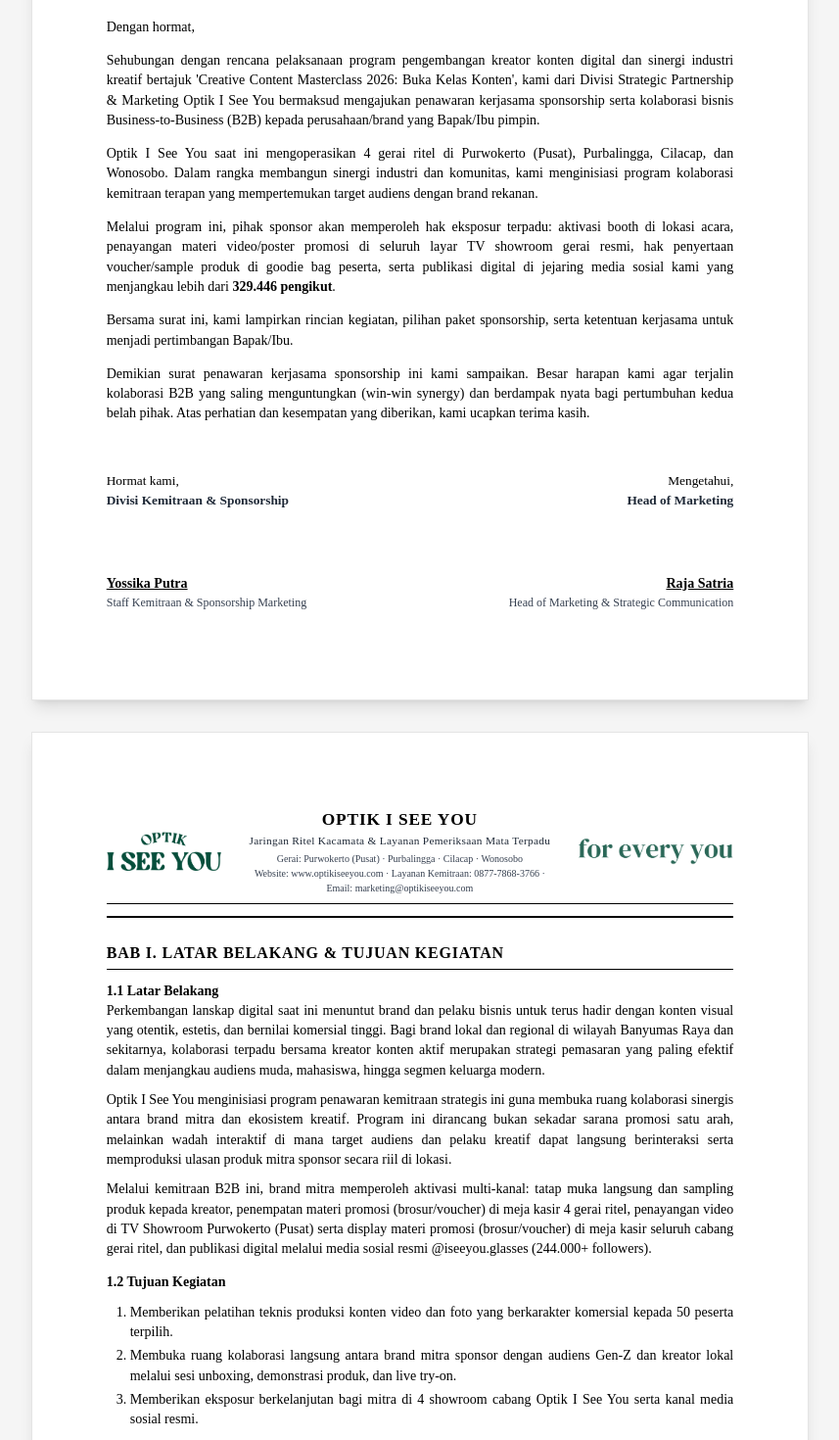
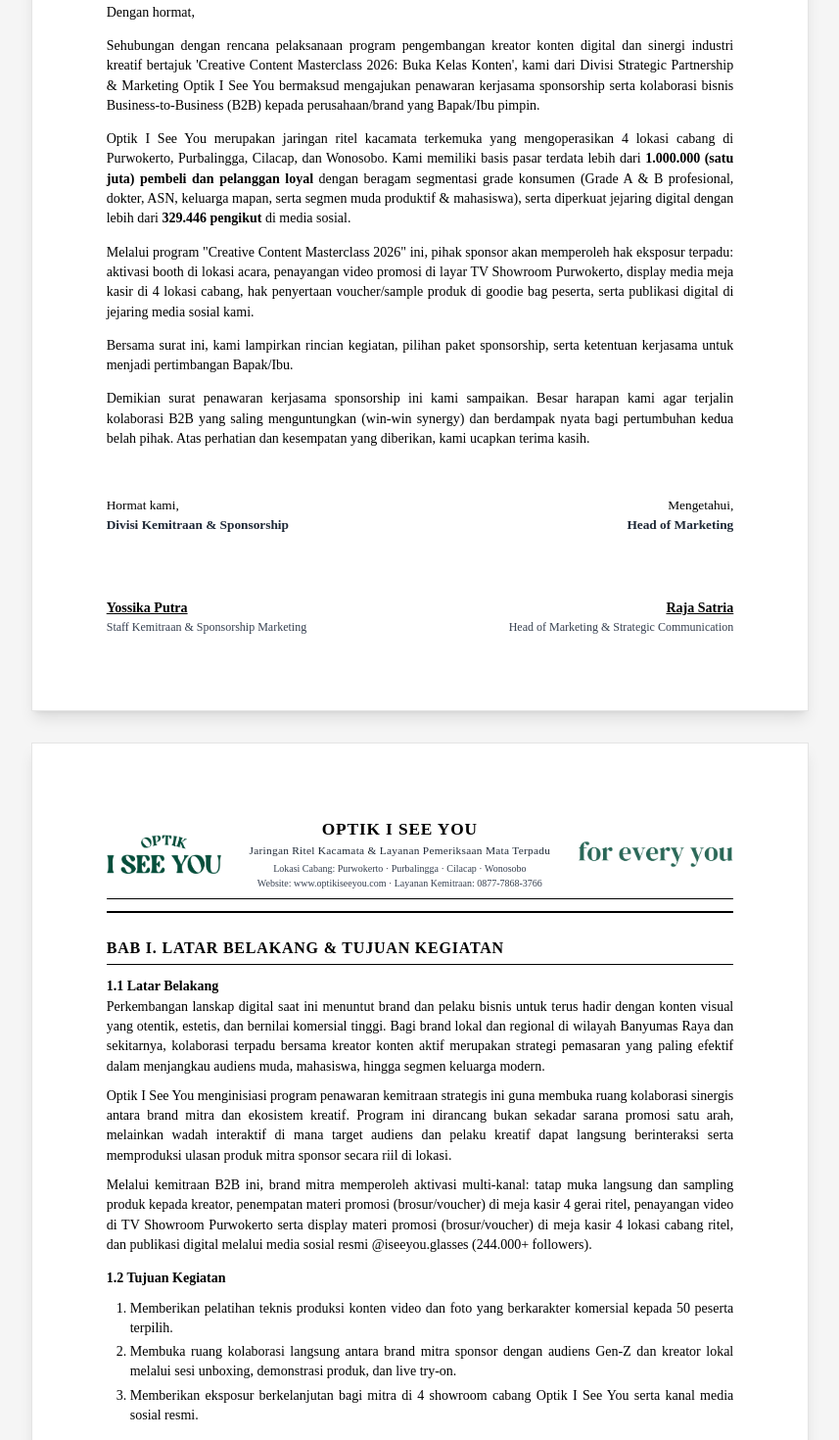
Before and after one commit to Yoshput/IMI, a Next.js app: page /proposal-sponsor in a window 1280 px wide. Shown: the part 1900-3370 px from the top of the page at 98% size, without its empty margins (211-1068 px from the left). Built offline with nearby package versions, Linux system fonts and the light colour scheme; no server answers.

Commit message:
fix(proposal): center cover page vertically and align sponsor proposal with merchant format and 2-col packages layout

```diff
--- a/features/pengajuan/components/SponsorProposalDocument.tsx
+++ b/features/pengajuan/components/SponsorProposalDocument.tsx
@@ -91,11 +91,11 @@
   backgroundText2:
     "Optik I See You menginisiasi program penawaran kemitraan strategis ini guna membuka ruang kolaborasi sinergis antara brand mitra dan ekosistem kreatif. Program ini dirancang bukan sekadar sarana promosi satu arah, melainkan wadah interaktif di mana target audiens dan pelaku kreatif dapat langsung berinteraksi serta memproduksi ulasan produk mitra sponsor secara riil di lokasi.",
   backgroundText3:
-    "Melalui kemitraan B2B ini, brand mitra memperoleh aktivasi multi-kanal: tatap muka langsung dan sampling produk kepada kreator, penempatan materi promosi (brosur/voucher) di meja kasir 4 gerai ritel, penayangan video di TV Showroom Purwokerto (Pusat) serta display materi promosi (brosur/voucher) di meja kasir seluruh cabang gerai ritel, dan publikasi digital melalui media sosial resmi @iseeyou.glasses (244.000+ followers).",
+    "Melalui kemitraan B2B ini, brand mitra memperoleh aktivasi multi-kanal: tatap muka langsung dan sampling produk kepada kreator, penempatan materi promosi (brosur/voucher) di meja kasir 4 gerai ritel, penayangan video di TV Showroom Purwokerto serta display materi promosi (brosur/voucher) di meja kasir 4 lokasi cabang ritel, dan publikasi digital melalui media sosial resmi @iseeyou.glasses (244.000+ followers).",
   picName: "Yossika Putra",
   picRole: "Staff Kemitraan & Sponsorship Marketing",
   picWa: "0877-7868-3766",
-  picEmail: "marketing@optikiseeyou.com",
+  picEmail: "",
   headName: "Raja Satria",
   headRole: "Head of Marketing & Strategic Communication",
   bankName: "Bank Central Asia (BCA) KCU Purwokerto",
@@ -109,7 +109,7 @@
       price: "Rp 5.000.000,-",
       benefits: [
         "Hak pembukaan 1 (satu) booth/stand promosi interaktif eksklusif di lokasi acara (Kuota Terbatas / First-Come First-Served).",
-        "Penayangan video profil / iklan komersial di layar TV Showroom Purwokerto (Pusat) selama 1 (satu) bulan penuh & display brosur di seluruh cabang.",
+        "Penayangan video profil / iklan komersial di layar TV Showroom Purwokerto selama 1 (satu) bulan penuh & display brosur di seluruh lokasi cabang.",
         "Sesi presentasi / product demo di panggung utama selama 15 menit.",
         "Pencantuman logo ukuran BESAR pada backdrop panggung, x-banner, flyer cetak, dan frame photobooth.",
         "Penyertaan produk sampling / voucher resmi di dalam goodie bag seluruh peserta dan narasumber.",
@@ -123,9 +123,9 @@
       tagline: "Visibilitas Ritel & Digital Kampanye",
       price: "Rp 3.000.000,-",
       benefits: [
-        "Penayangan video profil / iklan di layar TV Showroom Purwokerto (Pusat) selama 2 (dua) minggu & display materi promosi (flyer/voucher) di meja kasir seluruh gerai.",
+        "Penayangan video profil / iklan di layar TV Showroom Purwokerto selama 2 (dua) minggu & display materi promosi (flyer/voucher) di meja kasir seluruh lokasi cabang.",
         "Pencantuman logo ukuran SEDANG pada backdrop panggung, banner kegiatan, dan materi publikasi digital.",
-        "Display materi promosi (flyer/voucher) di meja kasir 4 gerai cabang Optik I See You.",
+        "Display materi promosi (flyer/voucher) di meja kasir 4 lokasi cabang Optik I See You.",
         "Hak menyertakan voucher belanja / materi promosi dalam goodie bag peserta.",
         "Penyebutan (ad-lips) nama brand oleh MC sebanyak 5 kali selama acara.",
         "Joint feed post kolaborasi di media sosial resmi Optik I See You.",
@@ -137,7 +137,7 @@
       tagline: "Eksposur Event & Media Sosial",
       price: "Rp 1.500.000,-",
       benefits: [
-        "Display poster & flyer promosi di meja kasir seluruh cabang gerai Optik I See You.",
+        "Display poster & flyer promosi di meja kasir 4 lokasi cabang Optik I See You.",
         "Pencantuman logo ukuran STANDAR pada banner utama dan e-flyer publikasi.",
         "Penyertaan flyer / voucher promosi ke dalam goodie bag peserta.",
         "Mention dan tag apresiasi sponsorship di Instagram Story resmi Optik I See You.",
@@ -149,9 +149,9 @@
       tagline: "Sinergi Ritel Store-to-Store: Tukar Voucher, Display Meja Kasir & Goodie Bag",
       price: "Non-Tunai / Barter Ekuivalen",
       benefits: [
-        "Skema Tukar Voucher (Cross-Voucher): Penyertaan 50 pcs voucher diskon / treatment mitra ke dalam Official Goodie Bag peserta & penukaran voucher belanja kacamata Optik I See You untuk pelanggan setia mitra.",
-        "Skema Tukar Display Meja Kasir (Cross-Brochure): Penempatan brosur, flyer, atau tent card promosi mitra di area kasir 4 gerai cabang ritel Optik I See You (Purwokerto, Purbalingga, Cilacap, Wonosobo).",
-        "Penayangan materi promosi / slide produk mitra pada layar TV Showroom seluruh gerai cabang selama periode kegiatan.",
+        "Skema Tukar Voucher (Cross-Voucher): Penyertaan voucher diskon / treatment mitra (kuota disepakati melalui diskusi bersama) ke dalam Official Goodie Bag peserta & penukaran voucher belanja kacamata Optik I See You untuk pelanggan setia mitra.",
+        "Skema Tukar Display Meja Kasir (Cross-Brochure): Penempatan brosur, flyer, atau tent card promosi mitra di area kasir 4 lokasi cabang ritel Optik I See You (Purwokerto, Purbalingga, Cilacap, Wonosobo).",
+        "Penayangan materi promosi / slide produk mitra pada layar TV Showroom Purwokerto selama periode kegiatan.",
         "Hak penyediaan tester produk / sampling di area venue event serta apresiasi kemitraan di Instagram Story @iseeyou.glasses (244.000+ followers).",
       ],
     },
@@ -390,10 +390,10 @@
             Jaringan Ritel Kacamata &amp; Layanan Pemeriksaan Mata Terpadu
           </p>
           <p className="text-[7.5pt] text-gray-700 mt-0.5">
-            Gerai: Purwokerto (Pusat) · Purbalingga · Cilacap · Wonosobo
+            Lokasi Cabang: Purwokerto · Purbalingga · Cilacap · Wonosobo
           </p>
           <p className="text-[7.5pt] text-gray-700">
-            Website: www.optikiseeyou.com · Layanan Kemitraan: 0877-7868-3766 · Email: marketing@optikiseeyou.com
+            Website: www.optikiseeyou.com · Layanan Kemitraan: 0877-7868-3766
           </p>
         </div>
 
@@ -605,7 +605,7 @@
         {/* ==================================================== */}
         {/* HALAMAN 1: COVER FORMAL                             */}
         {/* ==================================================== */}
-        <section className="proposal-page bg-white p-[20mm] min-h-[297mm] shadow-lg print:shadow-none border border-neutral-200 print:border-none relative flex flex-col justify-between print:break-after-page">
+        <section className="proposal-page proposal-cover-page bg-white p-[20mm] min-h-[297mm] shadow-lg print:shadow-none border border-neutral-200 print:border-none relative flex flex-col justify-between print:break-after-page">
           {/* Header Logos */}
           <div className="flex items-center justify-between border-b-[2px] border-black pb-4">
             <img
@@ -626,7 +626,7 @@
           </div>
 
           {/* Title Area */}
-          <div className="my-auto py-10 text-center">
+          <div className="my-auto py-10 text-center print:my-auto print:py-0">
             <p className="text-[11pt] tracking-[0.2em] font-bold text-gray-700 uppercase mb-3">
               PROPOSAL PENAWARAN KERJASAMA SPONSORSHIP
             </p>
@@ -690,7 +690,7 @@
                   Optik I See You
                 </p>
                 <p className="text-[8.5pt] text-gray-600 mt-1">
-                  Purwokerto (Pusat) · Purbalingga · Cilacap · Wonosobo
+                  Lokasi Cabang: Purwokerto · Purbalingga · Cilacap · Wonosobo
                 </p>
               </div>
             </div>
@@ -799,17 +799,10 @@
               />
             </p>
             <p>
-              Optik I See You saat ini mengoperasikan 4 gerai ritel di Purwokerto (Pusat), Purbalingga,
-              Cilacap, dan Wonosobo. Dalam rangka membangun sinergi industri dan komunitas, kami
-              menginisiasi program kolaborasi kemitraan terapan yang mempertemukan target audiens dengan
-              brand rekanan.
+              Optik I See You merupakan jaringan ritel kacamata terkemuka yang mengoperasikan 4 lokasi cabang di Purwokerto, Purbalingga, Cilacap, dan Wonosobo. Kami memiliki basis pasar terdata lebih dari <b>1.000.000 (satu juta) pembeli dan pelanggan loyal</b> dengan beragam segmentasi grade konsumen (Grade A &amp; B profesional, dokter, ASN, keluarga mapan, serta segmen muda produktif &amp; mahasiswa), serta diperkuat jejaring digital dengan lebih dari <b>{fmt(totalAll)} pengikut</b> di media sosial.
             </p>
             <p>
-              Melalui program ini, pihak sponsor akan memperoleh hak eksposur terpadu: aktivasi booth di
-              lokasi acara, penayangan materi video/poster promosi di seluruh layar TV showroom gerai
-              resmi, hak penyertaan voucher/sample produk di goodie bag peserta, serta publikasi digital
-              di jejaring media sosial kami yang menjangkau lebih dari{" "}
-              <b>{fmt(totalAll)} pengikut</b>.
+              Melalui program &quot;Creative Content Masterclass 2026&quot; ini, pihak sponsor akan memperoleh hak eksposur terpadu: aktivasi booth di lokasi acara, penayangan video promosi di layar TV Showroom Purwokerto, display media meja kasir di 4 lokasi cabang, hak penyertaan voucher/sample produk di goodie bag peserta, serta publikasi digital di jejaring media sosial kami.
             </p>
             <p>
               Bersama surat ini, kami lampirkan rincian kegiatan, pilihan paket sponsorship, serta
@@ -1066,14 +1059,14 @@
           <table className="w-full border-collapse border border-black text-[9.5pt] mb-5">
             <thead>
               <tr className="bg-neutral-100 border-b border-black">
-                <th className="py-2 px-3 text-left border-r border-black font-bold">Cabang Gerai</th>
+                <th className="py-2 px-3 text-left border-r border-black font-bold">Lokasi Cabang</th>
                 <th className="py-2 px-3 text-left border-r border-black font-bold">Wilayah &amp; Karakteristik</th>
                 <th className="py-2 px-3 text-left font-bold">Fasilitas Tayang Sponsor</th>
               </tr>
             </thead>
             <tbody>
               <tr className="border-b border-black">
-                <td className="py-2 px-3 border-r border-black font-semibold">Purwokerto (Pusat)</td>
+                <td className="py-2 px-3 border-r border-black font-semibold">Purwokerto</td>
                 <td className="py-2 px-3 border-r border-black">Pusat kota, dekat kawasan kampus &amp; kantor</td>
                 <td className="py-2 px-3">Layar TV Showroom &amp; Meja Display Kasir</td>
               </tr>
@@ -1100,7 +1093,7 @@
             <thead>
               <tr className="bg-neutral-100 border-b border-black">
                 <th className="py-2 px-3 text-left border-r border-black font-bold">Akun Resmi</th>
-                <th className="py-2 px-3 text-left border-r border-black font-bold">Gerai Wilayah</th>
+                <th className="py-2 px-3 text-left border-r border-black font-bold">Lokasi Cabang</th>
                 <th className="py-2 px-3 text-right border-r border-black font-bold">Followers IG</th>
                 <th className="py-2 px-3 text-right font-bold">Followers TikTok</th>
               </tr>
@@ -1132,6 +1125,33 @@
           <p className="text-[8.5pt] text-gray-600 italic">
             * Data tercatat berdasarkan rekapitulasi audit PIC resmi per Oktober 2026.
           </p>
+
+          {/* 3.3 Profil Basis Pasar Pelanggan & Grade Konsumen */}
+          <div className="border border-black p-3 bg-neutral-50 text-[9pt] mt-3">
+            <p className="font-bold text-black uppercase mb-1 flex items-center justify-between">
+              <span>3.3 Basis Pasar Pelanggan (1.000.000+ Pembeli) &amp; Segmentasi Grade Konsumen</span>
+              <span className="text-[7.5pt] font-semibold text-emerald-900 bg-emerald-100 px-2 py-0.5 rounded border border-emerald-300">
+                Database Ritel Terintegrasi
+              </span>
+            </p>
+            <p className="text-gray-800 text-justify mb-2 leading-relaxed text-[8.5pt]">
+              Optik I See You didukung basis pasar riil lebih dari <b>1.000.000 (satu juta) transaksi pembeli dan rekam medis kacamata</b> di 4 kabupaten. Profil konsumen terbagi dalam segmentasi grade yang matang:
+            </p>
+            <div className="grid grid-cols-2 gap-2 text-[8pt]">
+              <div className="border border-neutral-300 bg-white p-2 rounded">
+                <p className="font-bold text-black text-[8.5pt] mb-0.5">Grade A &amp; B (Purchasing Power Tinggi)</p>
+                <p className="text-gray-700 leading-snug">
+                  Segmen eksekutif, dokter, tenaga medis, ASN/BUMN, pengusaha, dan keluarga mapan. Sangat potensial untuk sponsor perbankan, otomotif, klinik kesehatan, dan brand gaya hidup premium.
+                </p>
+              </div>
+              <div className="border border-neutral-300 bg-white p-2 rounded">
+                <p className="font-bold text-black text-[8.5pt] mb-0.5">Grade C+ &amp; Generasi Produktif / Gen-Z</p>
+                <p className="text-gray-700 leading-snug">
+                  Segmen mahasiswa (Unsoed, UMP, Telkom), kreator konten, dan komunitas muda aktif. Sangat responsif terhadap tren konten digital, teknologi, dan aktivasi booth interaktif.
+                </p>
+              </div>
+            </div>
+          </div>
         </section>
 
         {/* ==================================================== */}
@@ -1149,19 +1169,20 @@
             serta target anggaran pemasaran instansi/brand Bapak/Ibu:
           </p>
 
-          <div className="space-y-4">
+          <div className="grid grid-cols-2 gap-3 text-[9pt]">
             {data.packages.map((pkg, pIdx) => (
-              <div key={pkg.id} className="border border-black p-3.5">
-                <div className="flex justify-between items-baseline border-b border-black pb-1.5 mb-2">
+              <div key={pkg.id} className="border border-black p-2.5 flex flex-col justify-between bg-neutral-50/40">
                 <div>
-                    <h4 className="font-bold text-[11pt] tracking-wide text-black">
+                  <div className="flex justify-between items-baseline border-b border-black pb-1 mb-1.5">
+                    <div>
+                      <h4 className="font-bold text-[9.5pt] tracking-wide text-black">
                         <EditSpan
                           value={pkg.name}
                           onChange={(v) => updatePackage(pIdx, { name: v })}
                           tag="span"
                         />
                       </h4>
-                    <p className="text-[8.5pt] text-gray-700 italic">
+                      <p className="text-[7.5pt] text-gray-700 italic">
                         <EditSpan
                           value={pkg.tagline}
                           onChange={(v) => updatePackage(pIdx, { tagline: v })}
@@ -1169,8 +1190,8 @@
                         />
                       </p>
                     </div>
-                  <div className="text-right">
-                    <span className="font-bold text-[11.5pt] text-black">
+                    <div className="text-right shrink-0 ml-1.5">
+                      <span className="font-bold text-[10pt] text-black whitespace-nowrap">
                         <EditSpan
                           value={pkg.price}
                           onChange={(v) => updatePackage(pIdx, { price: v })}
@@ -1180,9 +1201,9 @@
                     </div>
                   </div>
 
-                <ul className="list-disc pl-5 space-y-1 text-[9.5pt]">
+                  <ul className="list-disc pl-4 space-y-0.5 text-[8pt] text-gray-800">
                     {pkg.benefits.map((b, bIdx) => (
-                    <li key={bIdx} className="leading-snug">
+                      <li key={bIdx} className="leading-tight">
                         <EditSpan
                           value={b}
                           onChange={(v) => updateBenefit(pIdx, bIdx, v)}
@@ -1192,21 +1213,22 @@
                           <button
                             type="button"
                             onClick={() => removeBenefit(pIdx, bIdx)}
-                          className="ml-2 text-red-600 hover:underline text-[8pt] no-print"
+                            className="ml-1 text-red-600 hover:underline text-[7.5pt] no-print"
                             title="Hapus butir ini"
                           >
-                          [Hapus]
+                            [x]
                           </button>
                         )}
                       </li>
                     ))}
                   </ul>
+                </div>
 
                 {isEditing && (
                   <button
                     type="button"
                     onClick={() => addBenefit(pIdx)}
-                    className="mt-2 text-blue-700 hover:underline text-[8.5pt] font-semibold no-print"
+                    className="mt-1.5 text-blue-700 hover:underline text-[7.5pt] font-semibold no-print"
                   >
                     + Tambah Fasilitas Paket
                   </button>
@@ -1338,21 +1360,15 @@
                   </span>
                 </div>
                 <div>
-                  <span className="text-gray-600 block text-[8.5pt]">WhatsApp Resmi:</span>
-                  <span className="font-bold">
+                  <span className="text-gray-600 block text-[8.5pt]">WhatsApp Resmi Kemitraan:</span>
+                  <span className="font-bold text-[11pt]">
                     <EditSpan
                       value={data.picWa}
                       onChange={(v) => updateField("picWa", v)}
                       tag="span"
                     />
                   </span>
-                  <span className="text-gray-700 block text-[9pt]">
-                    <EditSpan
-                      value={data.picEmail}
-                      onChange={(v) => updateField("picEmail", v)}
-                      tag="span"
-                    />
-                  </span>
+                  <span className="text-gray-600 block text-[8pt] mt-0.5">Layanan Senin – Minggu (09.00 – 21.00 WIB)</span>
                 </div>
               </div>
             </div>
@@ -1546,6 +1562,18 @@
             box-sizing: border-box !important;
             display: block !important;
           }
+          /* Cover Page: Perfectly vertically balanced and centered */
+          .proposal-cover-page {
+            height: 268mm !important;
+            min-height: 268mm !important;
+            max-height: 268mm !important;
+            display: flex !important;
+            flex-direction: column !important;
+            justify-content: space-between !important;
+            box-sizing: border-box !important;
+            page-break-after: always !important;
+            break-after: page !important;
+          }
           .proposal-page:last-child {
             page-break-after: avoid !important;
             break-after: avoid !important;
```
Also changed, not shown: features/pengajuan/components/MerchantProposalDocument.tsx (+14 -2 lines). Lines whose indentation alone changed are shown as unchanged.
